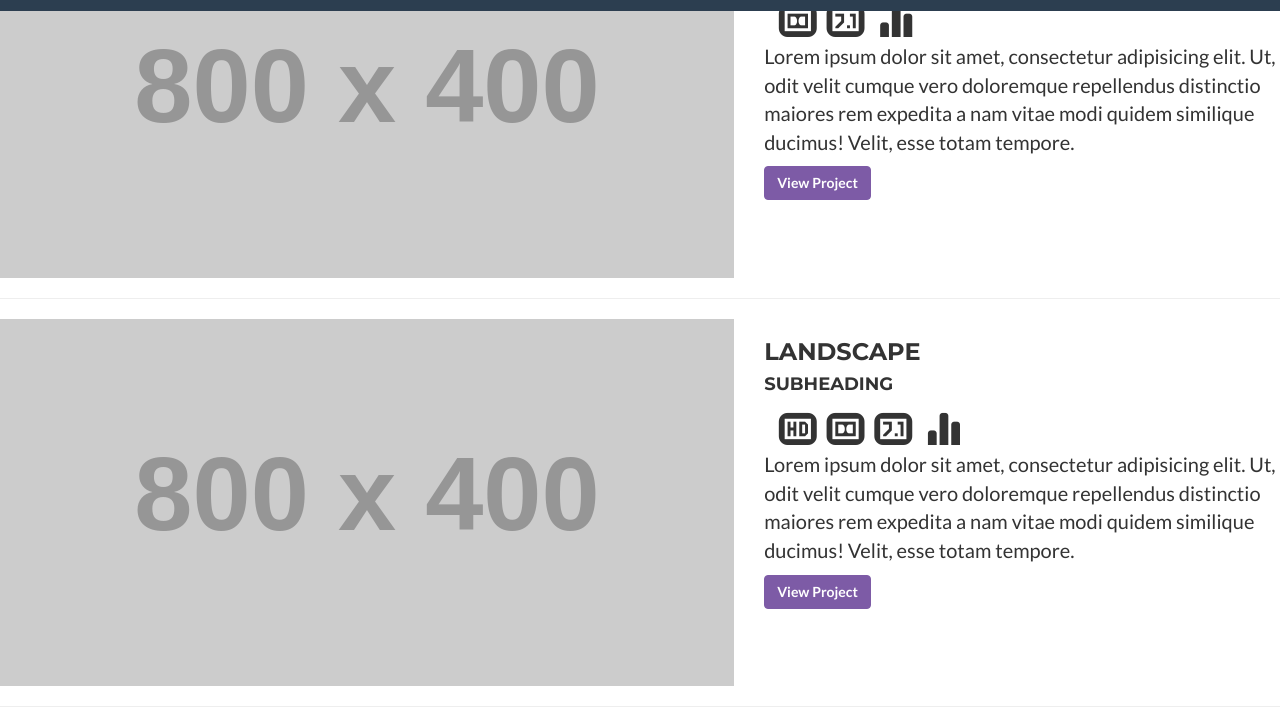
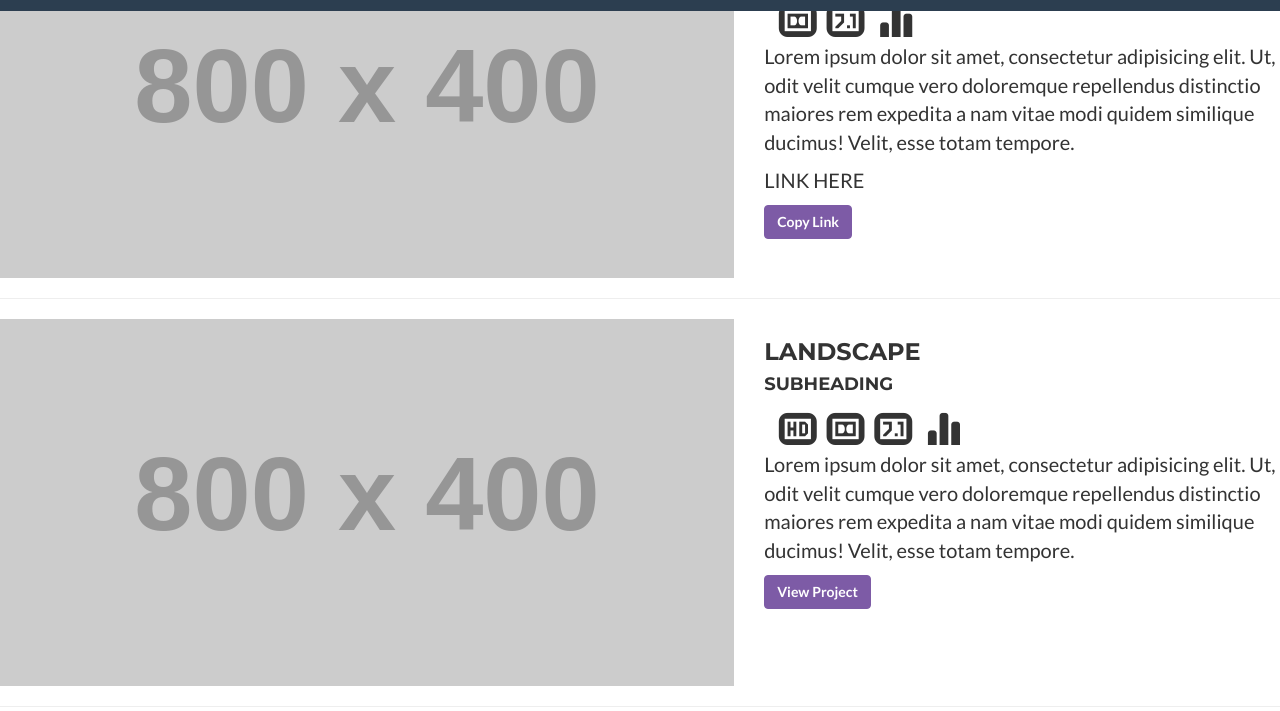
Before and after one commit to euser101/PjOSGestureRecognition, a website: page Website/EzStream/videos.html in a window 1280 px wide. Shown: the part 89-800 px from the top of the page. Drawn offline with nearby package versions, Linux system fonts and the light colour scheme; placeholder pictures from the web are drawn by us; some icons are missing.

Commit message:
Clipboard feature

```diff
--- a/Website/EzStream/videos.html
+++ b/Website/EzStream/videos.html
@@ -28,7 +28,7 @@
         <script src="https://oss.maxcdn.com/libs/html5shiv/3.7.0/html5shiv.js"></script>
         <script src="https://oss.maxcdn.com/libs/respond.js/1.4.2/respond.min.js"></script>
     <![endif]-->
-
+    <script src="js/clipboard.js"></script>
 </head>
 
 <body id="page-top" class="index">
@@ -92,7 +92,9 @@
                 <span class="glyphicon glyphicon-sound-7-1"></span>
                 <span class="glyphicon glyphicon-stats"></span>
                 <p class="shortDesc">Lorem ipsum dolor sit amet, consectetur adipisicing elit. Ut, odit velit cumque vero doloremque repellendus distinctio maiores rem expedita a nam vitae modi quidem similique ducimus! Velit, esse totam tempore.</p>
-                <a class="btn btn-primary" href="portfolio-item.html">View Project</i></a>
+                <!--<button class="btn btn-primary" onclick="copyToClipboard(document.getElementById('copy').innerHTML)"><i id="copy">View Project</i></button>-->
+                <p id="p1">LINK HERE</p>
+                <button class="btn btn-primary" onclick="copyToClipboard('#p1')">Copy Link</button>
             </div>
         </div>
         <!-- /.row -->
```
